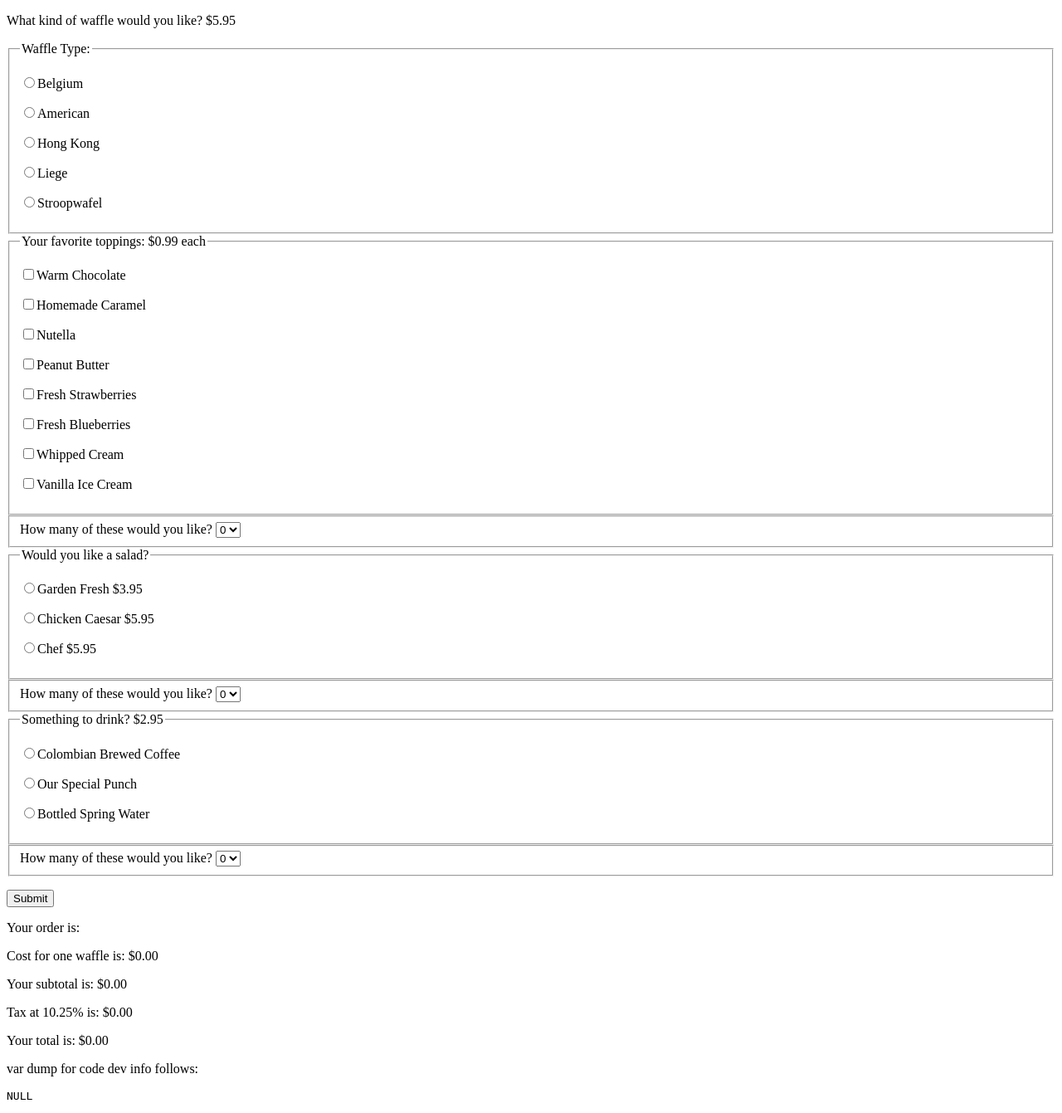
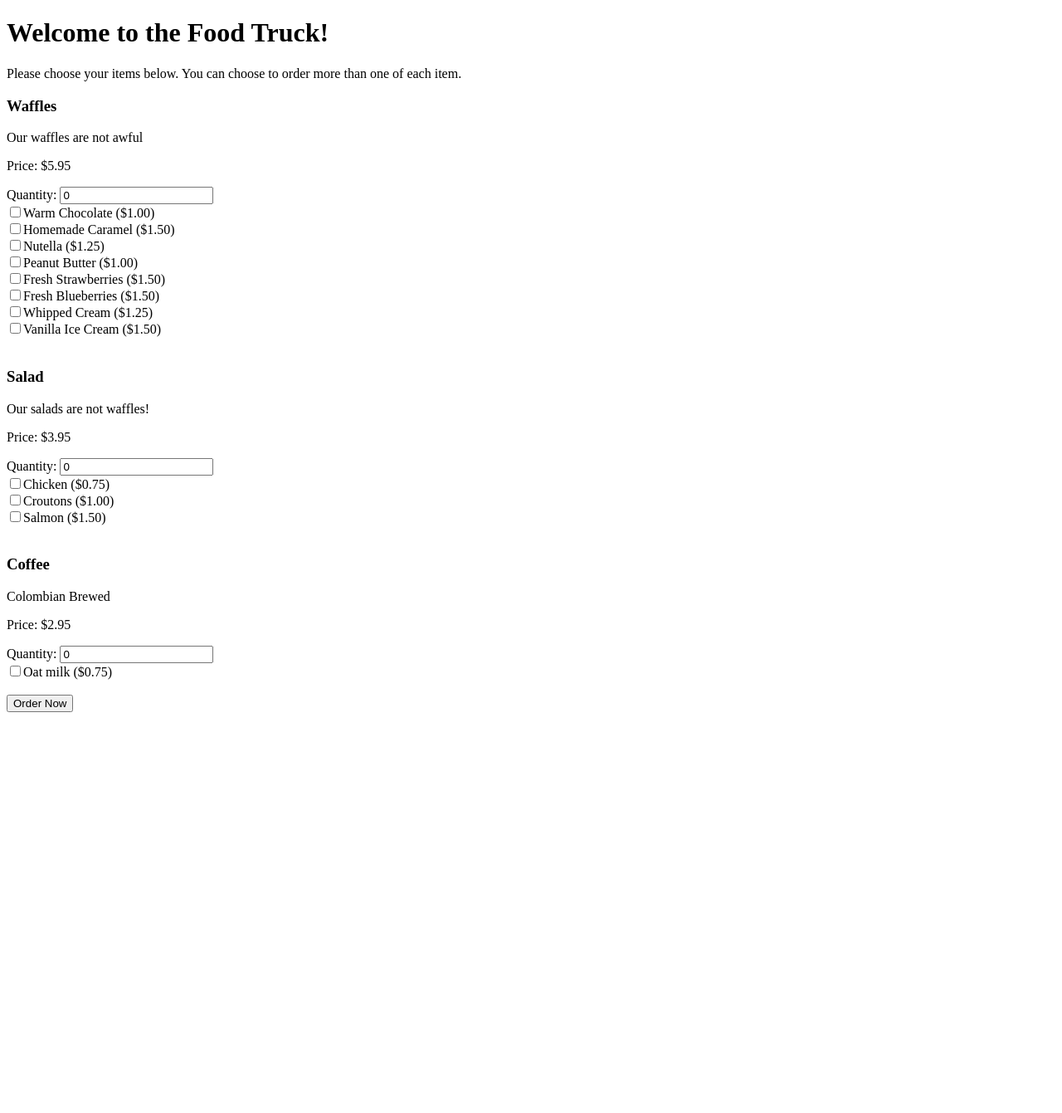
Before and after one commit to laurenkuhlman/it-262-p3-food-truck, a PHP site: page / in a window 1280 px wide. Shown: the whole page at 83% size. After the commit the page ends 858 px from the top, so only its background shows below. Run offline with PHP 8.4, Linux system fonts and the light colour scheme; data that the repository does not hold is empty.

Commit message:
Allow more than one of each item to be purchased

```diff
--- a/index.php
+++ b/index.php
@@ -1,312 +1,26 @@
-<!--
-// index.php
-// IT262 Winter 2023 P3 Food Truck
-// Added more menu options and increased max quantity to 9 - Richard Trimble
-// changed file name to index.php - Lauren Kuhlman
-// changed tabs to 2 spaces - Lauren Kuhlman
-// lots of line indenting - Lauren Kuhlman
-// changed from echo-ing form to HTML form with PHP
-// added form memory - Lauren Kuhlman
--->
+<?php
+  //index.php
 
-<!DOCTYPE HTML>
-<html lang="en">
-<form action="" method="POST">
-  <p>What kind of waffle would you like? $5.95</p>
-  <fieldset>
-    <legend>Waffle Type:</legend>
-    <p>
-      <input
-        type="radio"
-        name="WaffleType"
-        value="Belgium"
-        <?php if(isset($_POST['WaffleType']) && $_POST['WaffleType'] == 'Belgium' ) echo 'checked="checked" ';?>
-      >Belgium
-    </p>
-    <p>
-      <input
-        type="radio"
-        name="WaffleType"
-        value="American"
-        <?php if(isset($_POST['WaffleType']) && $_POST['WaffleType'] == 'American' ) echo 'checked="checked" ';?>
-      >American
-    </p>
-    <p>
-      <input
-        type="radio"
-        name="WaffleType"
-        value="Hong Kong"
-        <?php if(isset($_POST['WaffleType']) && $_POST['WaffleType'] == 'Hong Kong' ) echo 'checked="checked" ';?>
-      >Hong Kong
-    </p>
-    <p>
-      <input
-        type="radio"
-        name="WaffleType"
-        value="Liege"
-        <?php if(isset($_POST['WaffleType']) && $_POST['WaffleType'] == 'Liege' ) echo 'checked="checked" ';?>
-      >Liege
-    </p>
-    <p>
-      <input
-        type="radio"
-        name="WaffleType"
-        value="Stroopwafel"
-        <?php if(isset($_POST['WaffleType']) && $_POST['WaffleType'] == 'Stroopwafel' ) echo 'checked="checked" ';?>
-      >Stroopwafel</p>
-  </fieldset>
+  $myItem = new Item(1,"Waffles","Our waffles are not awful",5.95);
+  $myItem->addExtra("Warm Chocolate","1.00");
+  $myItem->addExtra("Homemade Caramel","1.50");
+  $myItem->addExtra("Nutella","1.25");
+  $myItem->addExtra("Peanut Butter","1.00");
+  $myItem->addExtra("Fresh Strawberries","1.50");
+  $myItem->addExtra("Fresh Blueberries","1.50");
+  $myItem->addExtra("Whipped Cream","1.25");
+  $myItem->addExtra("Vanilla Ice Cream","1.50");
+  $items[] = $myItem;
 
-  <fieldset>
-    <legend>Your favorite toppings: $0.99 each</legend>
-    <p>
-      <input
-        type="checkbox"
-        name="FavoriteToppings[]"
-        value="Warm Chocolate"
-      >Warm Chocolate</p>
-    <p>
-      <input
-        type="checkbox"
-        name="FavoriteToppings[]"
-        value="Homemade Caramel"
-      >Homemade Caramel</p>
-    <p>
-      <input
-        type="checkbox"
-        name="FavoriteToppings[]"
-        value="Nutella"
-      >Nutella</p>
-    <p>
-      <input
-        type="checkbox"
-        name="FavoriteToppings[]"
-        value="Peanut Butter"
-      >Peanut Butter</p>
-    <p>
-      <input
-        type="checkbox"
-        name="FavoriteToppings[]"
-        value="Fresh Strawberries"
-      >Fresh Strawberries</p>
-    <p>
-      <input
-        type="checkbox"
-        name="FavoriteToppings[]"
-        value="Fresh Blueberries"
-      >Fresh Blueberries</p>
-    <p>
-      <input
-        type="checkbox"
-        name="FavoriteToppings[]"
-        value="Whipped Cream"
-      >Whipped Cream</p>
-    <p>
-      <input
-        type="checkbox"
-        name="FavoriteToppings[]"
-        value="Vanilla Ice Cream"
-      >Vanilla Ice Cream</p>
-  </fieldset>
+  $myItem = new Item(2,"Salad","Our salads are not waffles!",3.95);
+  $myItem->addExtra("Chicken","0.75");
+  $myItem->addExtra("Croutons","1.00");
+  $myItem->addExtra("Salmon","1.50");
+  $items[] = $myItem;
 
-  <fieldset>
-    <label for="wqty">How many of these would you like?</label>
-    <select id="wqty"
-        name="WaffleQty">
-      <option value="0">0</option>
-      <option value="1">1</option>
-      <option value="2">2</option>
-      <option value="3">3</option>
-      <option value="4">4</option>
-      <option value="5">5</option>
-      <option value="6">6</option>
-      <option value="7">7</option>
-      <option value="8">8</option>
-      <option value="9">9</option>
-    </select>
-  </fieldset>
-
-  <fieldset>
-    <legend>Would you like a salad?</legend>
-    <p>
-      <input
-        type="radio"
-        name="Salad"
-        value="Garden Fresh"
-      >Garden Fresh $3.95</p>
-    <p>
-      <input
-        type="radio"
-        name="Salad"
-        value="Chicken Caesar"
-      >Chicken Caesar $5.95</p>
-    <p>
-      <input
-        type="radio"
-        name="Salad"
-        value="Chef"
-      >Chef $5.95</p>
-  </fieldset>
-
-  <fieldset>
-    <label for="sqty">How many of these would you like?</label>
-    <select id="sqty"
-        name="SalQty">
-      <option value="0">0</option>
-      <option value="1">1</option>
-      <option value="2">2</option>
-      <option value="3">3</option>
-      <option value="4">4</option>
-      <option value="5">5</option>
-      <option value="6">6</option>
-      <option value="7">7</option>
-      <option value="8">8</option>
-      <option value="9">9</option>
-    </select>
-  </fieldset>
-
-  <fieldset>
-    <legend>Something to drink? $2.95</legend>
-    <p>
-      <input
-        type="radio"
-        name="Beverage"
-        value="Colombian Brewed Coffee"
-      >Colombian Brewed Coffee</p>
-    <p>
-      <input
-        type="radio"
-        name="Beverage"
-        value="Our Special Punch"
-      >Our Special Punch</p>
-    <p>
-      <input
-        type="radio"
-        name="Beverage"
-        value="Bottled Spring Water"
-      >Bottled Spring Water</p>
-  </fieldset>
-
-  <fieldset>
-    <label for="bqty">How many of these would you like?</label>
-    <select id="bqty"
-        name="BevQty">
-      <option value="0">0</option>
-      <option value="1">1</option>
-      <option value="2">2</option>
-      <option value="3">3</option>
-      <option value="4">4</option>
-      <option value="5">5</option>
-      <option value="6">6</option>
-      <option value="7">7</option>
-      <option value="8">8</option>
-      <option value="9">9</option>
-    </select>
-  </fieldset>
-
-  <p>
-      <input
-        type="submit"
-      ></p>
-</form>
-
-<?php
-// Load input items into class Item and display order total
-
-$itemNumber = 1;
-$subtotal = 0;
-
-echo '<p>Your order is:</p>';
-
-// Waffle type selection
-
-if(isset($_POST['WaffleType'])) {
-  $myItem = new Item($itemNumber,$_POST['WaffleType'],$_POST['WaffleType'],5.95);
+  $myItem = new Item(3,"Coffee","Colombian Brewed",2.95);
+  $myItem->addExtra("Oat milk","0.75");
   $items[] = $myItem;
-  $itemNumber++;
-  $subtotal = 5.95;
-  echo '<p>'.$_POST['WaffleType'].' Waffle $5.95</p>';
-}
-
-// Topping selection
-
-if(isset($_POST['FavoriteToppings'])) {
-  if(isset($_POST['WaffleType'])) {  // Only accept topping selections if waffle type is selected
-     foreach($_POST['FavoriteToppings'] as $value){
-        echo '<p>- with '.$value.' topping $0.95</p>';
-      $myItem->addExtra($value);
-      $subtotal = $subtotal + 0.95;
-    }
-   } else {
-    echo 'To get toppings, you have to select a waffle to put them on!';
-  }
-}
-echo '<p>Cost for one waffle is: $'.sprintf("%.2f", $subtotal).'</p>';
-if($_POST['WaffleQty'] > 1) { // Note if more than one is ordered
-  $subtotal = $subtotal * $_POST['WaffleQty'];
-  echo '<p>'.$_POST['WaffleQty'].' Waffles ordered at $'.sprintf("%.2f", $subtotal).'</p>';
-}
-
-if(isset($_POST['WaffleType'])) {
-  echo '----------------------------------------'; // LIKELY DELETE AFTER CSS ADDED
-}
-
-// Salad selection
-
-if(isset($_POST['Salad'])) {
-  if($_POST['Salad'] == "Garden Fresh") {
-    $myItem = new Item(2,$_POST['Salad'],$_POST['Salad'],3.95); // Only Garden Fresh is priced differently at $3.95
-    $saladPrice = 3.95;
-  } else {
-    $myItem = new Item(2,$_POST['Salad'],$_POST['Salad'],5.95); // Both remaining options are priced the same at $5.95
-    $saladPrice = 5.95;
-  }
-  $items[] = $myItem;
-  echo '<p>Salad: '.$_POST['Salad'].' at '.sprintf("%.2f", $saladPrice).' each</p>';
-}
-
-$saladSubtotal = $saladPrice * $_POST['SalQty'];
-if($_POST['SalQty'] > 1) { // Note if more than one is ordered
-  echo '<p>'.$_POST['SalQty'].' salads ordered at $'.sprintf("%.2f", $saladSubtotal).'</p>';
-}
-$subtotal = $subtotal + $saladSubtotal;
-
-if(isset($_POST['Salad'])) {
-  echo '----------------------------------------'; // LIKELY DELETE AFTER CSS ADDED
-}
-
-// Beverage selection
-
-if(isset($_POST['Beverage'])) {
-  $myItem = new Item(3,$_POST['Beverage'],$_POST['Beverage'],2.95);
-  $items[] = $myItem;
-  echo '<p>Beverage: '.$_POST['Beverage'].' at $2.95 each</p>';
-}
-
-$bevSubtotal = 2.95 * $_POST['BevQty'];
-if($_POST['BevQty'] > 1) { // Note if more than one is ordered
-  echo '<p>'.$_POST['BevQty'].' beverages ordered at $'.sprintf("%.2f", $bevSubtotal).'</p>';
-}
-$subtotal = $subtotal + $bevSubtotal;
-
-if(isset($_POST['Beverage'])) {
-  echo '----------------------------------------'; // LIKELY DELETE AFTER CSS ADDED
-}
-
-echo '<p>Your subtotal is: $'.sprintf("%.2f", $subtotal).'</p>';
-
-$tax = $subtotal * 0.1025;
-echo '<p>Tax at 10.25% is: $'.sprintf("%.2f", $tax).'</p>';
-$total = $subtotal + $tax;
-echo '<p>Your total is: $'.sprintf("%.2f", $total).'</p>';
-
-// FOR DEV INFO ONLY - DELETE IN FINAL vvvvvvvvvvvvvvv
-
-echo '<p>var dump for code dev info follows:</p>';
-echo '<pre>';
-var_dump($items);
-echo '</pre>';
-
-// ^^^^^^^^^^^^^^^^^^^^^^^^^^^^^^^^^^^^^^^^^^^^^^^^^
 
   class Item
   {
@@ -325,10 +39,78 @@ class Item
 
     }#end Item constructor
 
-    public function addExtra($extra)
+    public function addExtra($extra,$price)
     {
-        $this->Extras[] = $extra;
+      $this->Extras[$extra] = $price;
 
     }#end addExtra()
 
   }#end Item class
+?>
+<!DOCTYPE html>
+<html>
+  <head>
+    <title>Food Truck Menu</title>
+  </head>
+  <body>
+    <h1>Welcome to the Food Truck!</h1>
+    <p>Please choose your items below. You can choose to order more than one of each item.</p>
+    <form action="" method="post">
+      <?php
+        foreach ($items as $item) {
+          echo '<h3>' . $item->Name . '</h3><p>' . $item->Description . '</p><p>Price: $' . $item->Price . '</p>';
+          echo '<label>Quantity: <input type="number" name="quantity[' . $item->ID . ']" value="'. (isset($quantity[$item->ID]) ? $quantity[$item->ID] : 0) . '"></label><br>';
+          foreach($item->Extras as $extra => $price) {
+            echo '<label>
+              <input
+              type="checkbox"
+              name="extras[' . $item->ID . '][]"
+              value="' . $extra . '" '.
+             '>' . $extra . ' ($' . $price . ')
+            </label><br>';
+          }
+          echo '<br>';
+        }
+      ?>
+      <input type="submit" value="Order Now">
+    </form>
+  </body>
+</html>
+<?php
+  if($_SERVER['REQUEST_METHOD'] == 'POST') {
+    if(isset($_POST['quantity'])) {
+      $quantity = $_POST['quantity'];
+      $total_qty = 0;
+      foreach($quantity as $qty){
+        $total_qty += $qty;
+      }
+      if($total_qty == 0){
+        echo '<p>Error: Choose a quantity.</p>';
+      } else {
+        $extras = $_POST['extras'];
+        $total = 0;
+        echo '<h2>Your Order is</h2>';
+        foreach ( $quantity as $id => $qty ) {
+          if ( is_numeric ( $qty ) && $qty > 0 ) {
+            $item = $items[$id - 1]; // accounting for zero indexing
+            echo '<strong>' . $item->Name . ' x ' . $qty . '</strong><br>';
+            $subtotal = $qty * $item->Price;
+            $extra_subtotal = 0;
+            if(isset($extras[$id])) {
+              foreach($extras[$id] as $extra) {
+                $extra_subtotal += $qty * $item->Extras[$extra];
+                echo 'Extra: ' . $extra . ' ($' . $item->Extras[$extra] . ')<br>';
+              }
+            }
+            $subtotal += $extra_subtotal;
+            echo 'Subtotal: $' . $subtotal . '<br><br>';
+            $total += $subtotal;
+          }
+        }
+        echo '<p>Total: $' . $total . '</p>';
+      }
+    } else {
+      echo '<p>Error: Choose a quantity.</p>';
+    }
+  }
+?>
```
Lines whose indentation alone changed are shown as unchanged.
